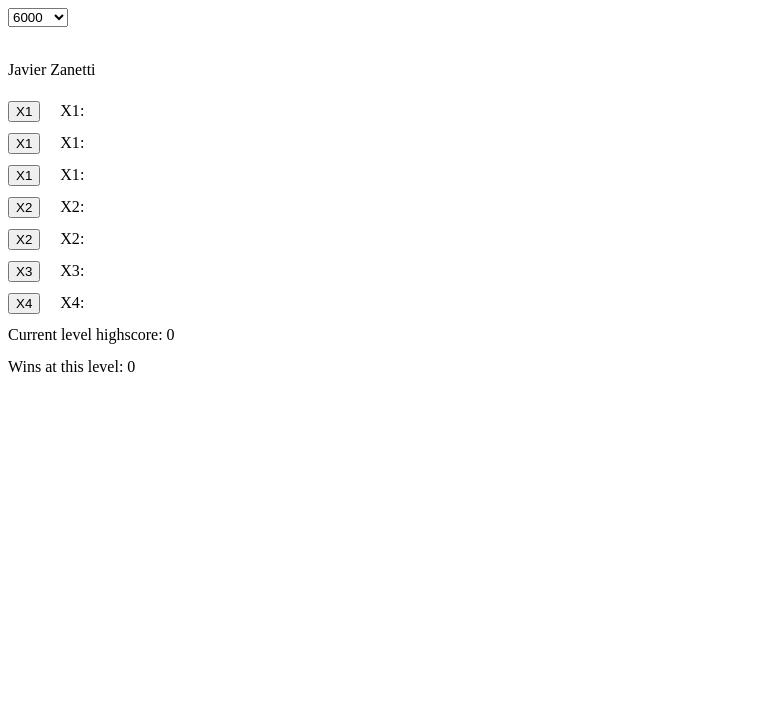
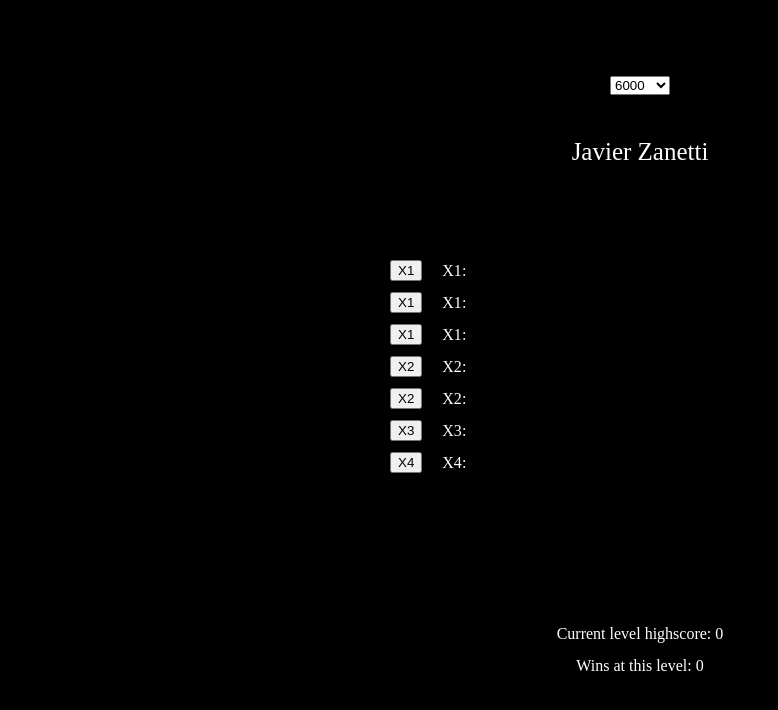
Before and after one commit to hugoFreit4s/goals-challenge, a React (Vite) app: page / in a window 1280 px wide. Shown: the top 710 px of the page, without its empty margins (0-778 px from the left). Built offline with nearby package versions, Linux system fonts and the light colour scheme.

Commit message:
Started some css

```diff
--- a/src/App.tsx
+++ b/src/App.tsx
@@ -1,6 +1,4 @@
 import { useEffect, useState } from "react";
-import { renderToReadableStream } from "react-dom/server";
-
 
 const playersArray: Array<Player> = [
     { id: crypto.randomUUID(), name: 'Cristiano Ronaldo', goals: 906, imageURL: '' },
@@ -249,6 +247,7 @@
     const [currentHighScore, setCurrentHighscore] = useState<number>(initialHighScores.sixK);
     const [wins, setWins] = useState<Wins>(initialWins);
     const [currentWins, setCurrentWins] = useState<number>(initialWins.sixK);
+    const [resultMessage, setResultMessage] = useState<string>();
 
     useEffect(() => {
         if (sortedPlayers.length === currentSlots.length) {
@@ -289,6 +288,7 @@
 
     useEffect(() => {
         const currentLayout = getCurrentLayout();
+        setResultMessage(sumOfGoals! > Number(targetAmountOfGoals) ? `You won! Your score: ${sumOfGoals}/${targetAmountOfGoals}` : `You lose! Your score: ${sumOfGoals}/${targetAmountOfGoals}`);
 
         switch (currentLayout) {
             case 'sixk':
@@ -408,7 +408,7 @@
     }
 
     return (
-        <>
+        <main>
             <div className="select_target">
                 <select name="target" id="select_target" onChange={(e) => {
                     setTargetAmountOfGoals(e.target.value);
@@ -442,9 +442,10 @@
             </div>
             <div className="current_player_data">
                 <img src={currentPlayer?.imageURL} alt="" className="player_image" />
-                <p>{currentPlayer?.name}</p>
+                <p className="player_name">{currentPlayer?.name}</p>
             </div>
             <div className="slots">
+                <div className="play_again_btn_div">
                     {gameFinished && <button className="play_again_btn" onClick={() => {
                         const currentLayout = getCurrentLayout();
                         switch (currentLayout) {
@@ -464,6 +465,7 @@
                                 break;
                         }
                     }}>Play again</button>}
+                </div>
                 {currentSlots.map(slot => {
                     return (
                         <div className="slot_row">
@@ -483,11 +485,13 @@
                         </div>
                     )
                 })}
-                {(sumOfGoals !== undefined && sumOfGoals > 0) && <p className="result_txt">{sumOfGoals}</p>}
+            </div>
+            <div className="messages">
+                {(sumOfGoals !== undefined && sumOfGoals > 0) && <p className="result_txt">{resultMessage}</p>}
                 <p className="high_score_txt">{`Current level highscore: ${currentHighScore}`}</p>
                 <p className="wins_txt">{`Wins at this level: ${currentWins}`}</p>
             </div>
-        </>
+        </main>
     )
 }
 
--- a/src/index.css
+++ b/src/index.css
@@ -1,10 +1,62 @@
-.slots{
+body {
+    background-color: black;
+    display: flex;
+    justify-content: center;
+    align-items: center;
+    color: white;
+    height: 100vh;
+    margin: 0;
+}
+
+main {
+    display: flex;
+    flex-direction: column;
+    justify-content: center;
+    align-items: center;
+}
+
+.current_player_data {
+    height: 80px;
+}
+
+.player_name {
+    font-size: 25px;
+}
+
+.slots {
     display: flex;
     flex-direction: column;
     line-height: 0;
+    width: 500px;
+    height: 400px;
 }
+
 .slot_row {
     display: flex;
     gap: 20px;
     align-items: center;
 }
+
+.play_again_btn {
+    text-align: center;
+    align-self: center;
+    width: 100px;
+    height: 30px;
+    cursor: pointer;
+}
+
+.play_again_btn_div {
+    height: 40px;
+    display: flex;
+    justify-content: center;
+    margin: 10px 0 30px 0;
+}
+
+.messages {
+    display: flex;
+    flex-direction: column;
+    align-items: center;
+    justify-content: center;
+    line-height: 0;
+    height: 150px;
+}
```
Lines whose indentation alone changed are shown as unchanged.
